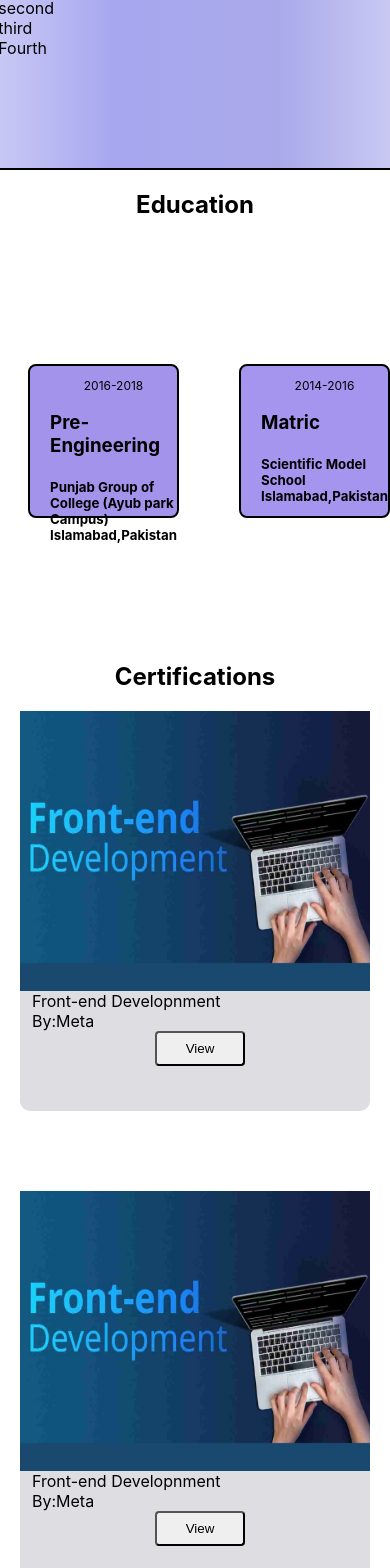
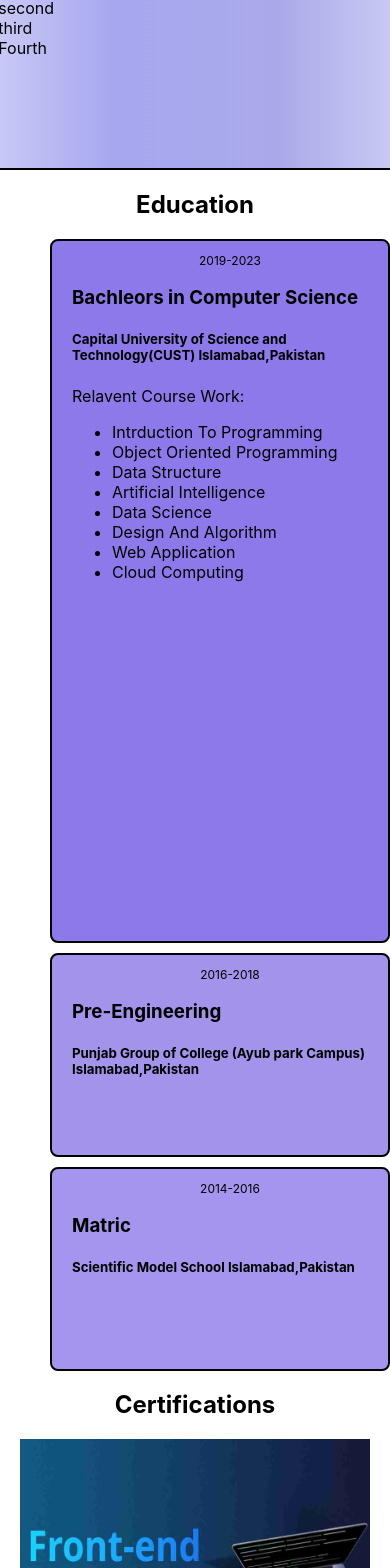
Before and after one commit to hassaan-shafique/MHS-Portfolio, a React (Create React App) app: page / in a window 390 px wide. Shown: the part 8411-9979 px from the top of the page. Built offline with nearby package versions, Linux system fonts and the light colour scheme.

Commit message:
education

```diff
--- a/src/App.css
+++ b/src/App.css
@@ -848,6 +848,7 @@ background-color:#a595ee;
 color: #000000;
 border: 2px solid black;
 padding-left: 20px;
+height: 500px;
 }
 .college{
   margin-left: 50px;
@@ -859,6 +860,7 @@ padding-left: 20px;
     border: 2px solid black;
     color: #000000;
     padding-left: 20px;
+    height: 500px;
 }
 .university{
   margin-left: 50px;
@@ -869,17 +871,47 @@ padding-left: 20px;
     background-color: #8e79ea;
     color: #000000;
    padding-left: 20px ;
-   height: 400px;
+   height: 500px;
 }
     .education {
       display: flex;
-      flex-direction: row-reverse;
+      flex-direction: row;
       gap: 10px;
-
+      justify-content: center;
   align-items: center;
-
+  flex-wrap: wrap;
 
     }
+
+    @media screen and (max-width:1090){
+      .education{
+        display: flex;
+        flex-direction: column;
+        flex-wrap: wrap;
+      }
+    }
+        @media screen and (max-width: 785px) {
+        .university {
+           height: 550px;
+          }
+          .college{
+            height: 200px;
+          }
+          .school{
+            height: 200px;
+          }
+        }
+                 @media screen and (max-width: 729px) {
+                   .university {
+                     height: 650px;
+                   }
+                 }
+                                    @media screen and (max-width: 665px) {
+                                      .university {
+                                        height: 700px;
+                                      }
+                                    }
+
     .year{
       text-align: center;
       font-size: 12px;
--- a/src/Components/Education.js
+++ b/src/Components/Education.js
@@ -2,20 +2,10 @@ import React from 'react'
 
 const Education = () => {
   return (
-    <section id= "education">
-    <div>
+    <section id="education">
+
         <h1 className="education-head">Education </h1>
         <div className="education">
-        <div className="school">
-          <p className="year">2014-2016</p>
-          <h3>Matric</h3>
-          <h5>Scientific Model School Islamabad,Pakistan</h5>
-        </div>
-        <div className="college">
-          <p className="year">2016-2018</p>
-          <h3>Pre-Engineering</h3>
-          <h5>Punjab Group of College (Ayub park Campus) Islamabad,Pakistan</h5>
-        </div>
           <div className="university">
             <p className="year">2019-2023</p>
             <h3>Bachleors in Computer Science</h3>
@@ -35,6 +25,18 @@ const Education = () => {
               <li>Cloud Computing</li>
             </ul>
           </div>
+          <div className="college">
+            <p className="year">2016-2018</p>
+            <h3>Pre-Engineering</h3>
+            <h5>
+              Punjab Group of College (Ayub park Campus) Islamabad,Pakistan
+            </h5>
+          </div>
+
+          <div className="school">
+            <p className="year">2014-2016</p>
+            <h3>Matric</h3>
+            <h5>Scientific Model School Islamabad,Pakistan</h5>
           </div>
         </div>
 
```
Lines whose indentation alone changed are shown as unchanged.
